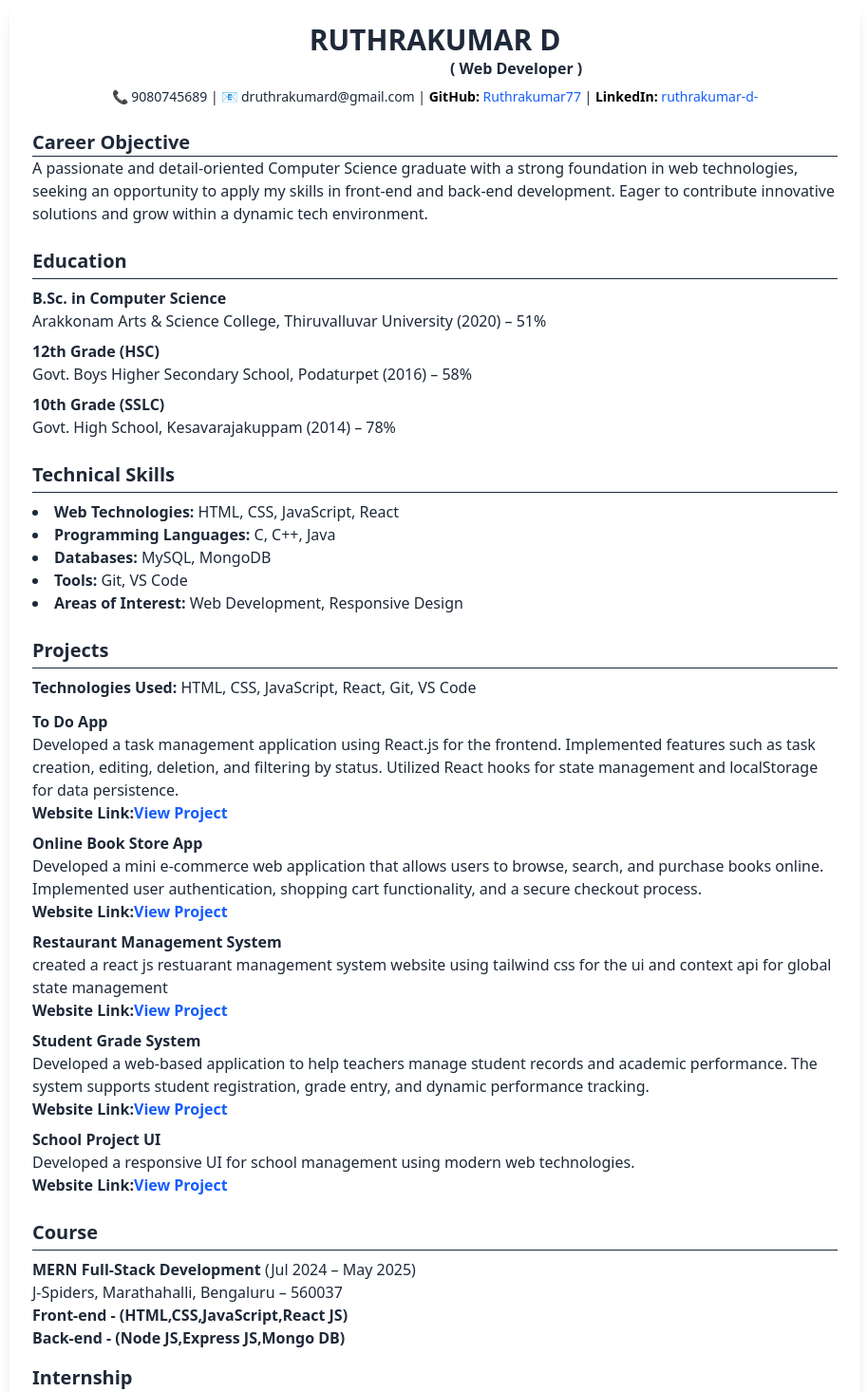
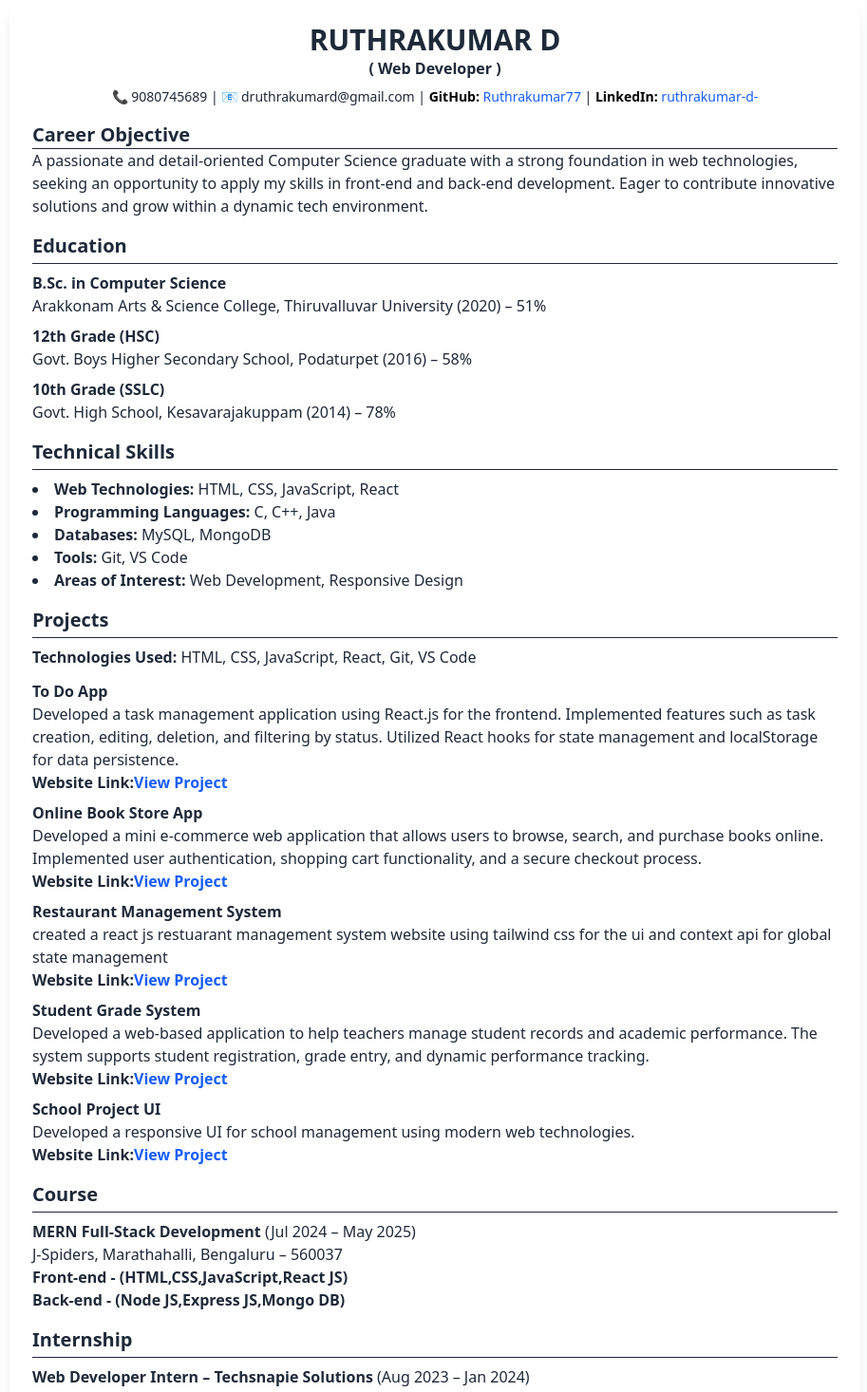
Before and after one commit to Ruthrakumar77/My-Resume, a React (Vite) app: page / in a window 1280 px wide. Shown: the top 1466 px of the page at 95% size, without its empty margins (182-1095 px from the left). Built offline with nearby package versions, Linux system fonts and the light colour scheme.

Commit message:
first commit

```diff
--- a/src/App.jsx
+++ b/src/App.jsx
@@ -6,7 +6,7 @@ function App() {
     <>
       <div className="max-w-4xl mx-auto p-6 bg-white shadow-lg rounded-2xl font-sans text-gray-800">
         <h1 className="text-3xl font-bold text-center">RUTHRAKUMAR D</h1>
-        <h2 className="font-bold ml-110 mb-2">( Web Developer )</h2>
+        <h2 className="font-bold text-center mb-2">( Web Developer )</h2>
 
         <p className="text-center text-sm">
           📞 9080745689 | 📧 druthrakumard@gmail.com |{" "}
@@ -17,7 +17,7 @@ function App() {
             <strong className='text-black'>LinkedIn: </strong>ruthrakumar-d-</a>
         </p>
 
-        <section className="mt-6">
+        <section className="mt-4">
           <h2 className="text-xl font-semibold border-b">Career Objective</h2>
           <p className=''>
             A passionate and detail-oriented Computer Science graduate with a strong foundation in web technologies, seeking
@@ -26,7 +26,7 @@ function App() {
           </p>
         </section>
 
-        <section className="mt-6">
+        <section className="mt-4">
           <h2 className="text-xl font-semibold border-b pb-1 mb-2">Education</h2>
           <ul className="space-y-2">
             <li>
@@ -44,7 +44,7 @@ function App() {
           </ul>
         </section>
 
-        <section className="mt-6">
+        <section className="mt-4">
           <h2 className="text-xl font-semibold border-b pb-1 mb-2">Technical Skills</h2>
           <ul className="list-disc list-inside">
             <li><strong>Web Technologies:</strong> HTML, CSS, JavaScript, React</li>
@@ -55,7 +55,7 @@ function App() {
           </ul>
         </section>
 
-        <section className="mt-6">
+        <section className="mt-4">
           <h2 className="text-xl font-semibold border-b pb-1 mb-2">Projects</h2>
           <p className='mb-3'><strong>Technologies Used:</strong> HTML, CSS, JavaScript, React, Git, VS Code</p>
           <div className="mb-2">
@@ -91,7 +91,7 @@ function App() {
           </div>
         </section>
 
-        <section className="mt-6">
+        <section className="mt-4">
           <h2 className="text-xl font-semibold border-b pb-1 mb-2">Course</h2>
           <p><strong>MERN Full-Stack Development</strong> (Jul 2024 – May 2025)<br />
             J-Spiders, Marathahalli, Bengaluru – 560037  <br />
@@ -107,7 +107,7 @@ function App() {
             <strong>Technologies Learned:</strong> HTML, CSS, JavaScript</p>
         </section>
 
-        <section className="mt-6">
+        <section className="mt-4">
           <h2 className="text-xl font-semibold border-b pb-1 mb-2">Soft Skills</h2>
           <ul className="list-disc list-inside">
             <li>Problem-Solving</li>
```
